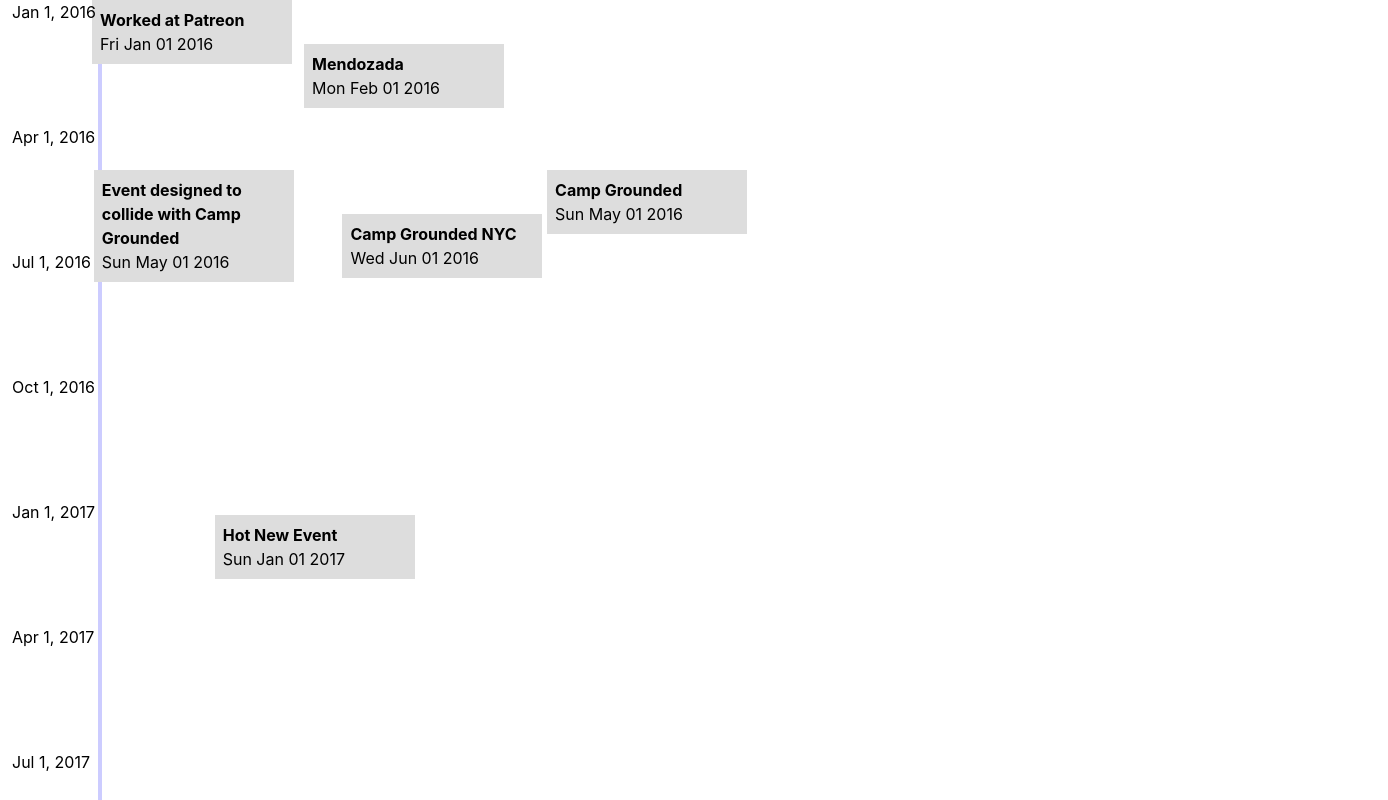
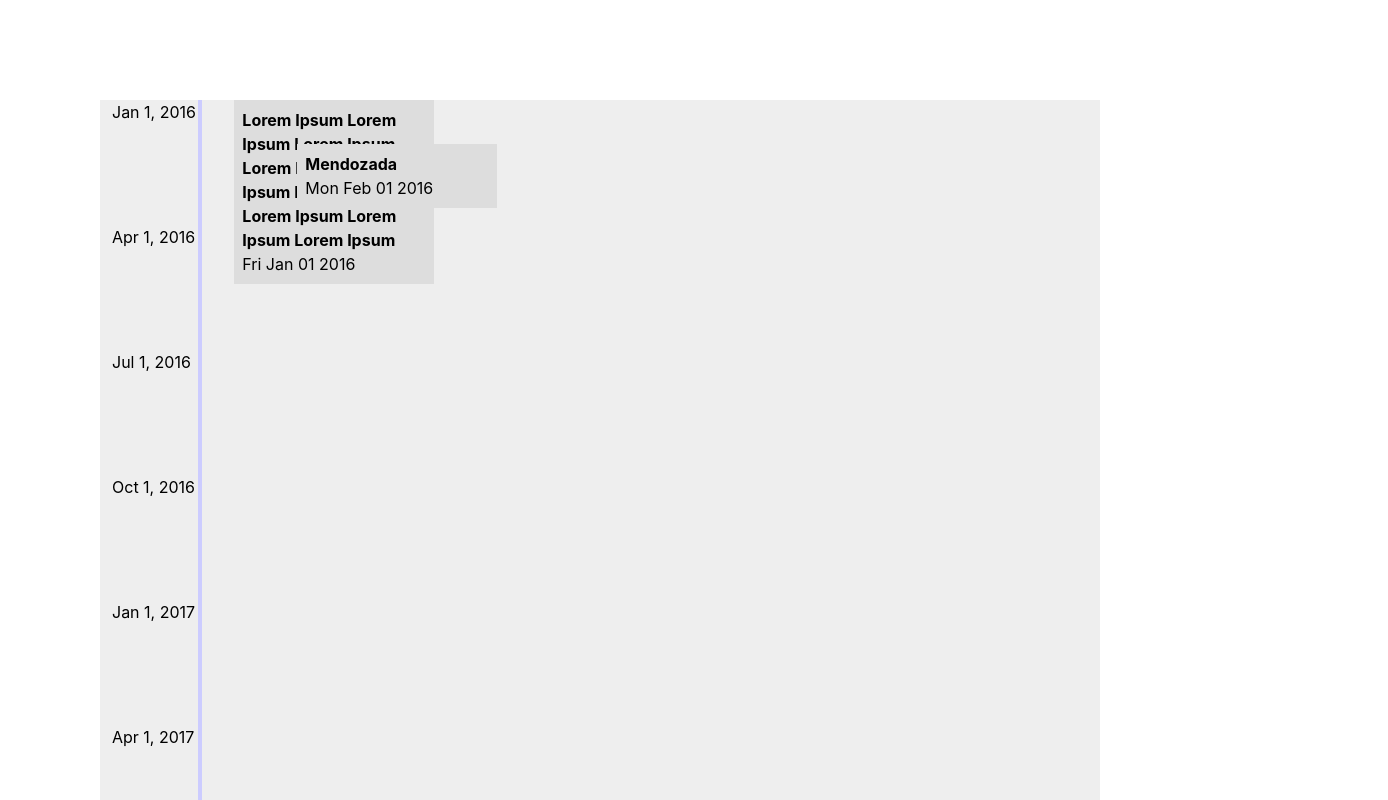
Before and after one commit to adambossy/timeline, a React (Create React App) app: page / in a window 1280 px wide. Shown: the top 800 px of the page, 1388 px wide, since content can reach past the window. Built offline with nearby package versions, Linux system fonts and the light colour scheme.

Commit message:
Mid way through refactor - committing before even more refactoring needed to get vectors right

```diff
--- a/src/App.css
+++ b/src/App.css
@@ -37,6 +37,15 @@
   }
 }
 
+.Timeline {
+    position: relative;
+    left: 100px;
+    top: 100px;
+    width: 1000px;
+    height: 1200px;
+    background: #eee;
+}
+
 .Canvas {
     width: 102px;
     height: 1200px;
@@ -65,3 +74,29 @@
     position: relative;
     left: 108px;
 }
+
+.arrow {
+	width: 120px;
+	position: absolute;
+	top: 73px;
+	left: -13px;
+	transform: rotate(292deg);
+	-webkit-transform: rotate(189deg);
+}
+
+.line {
+	margin-top: 14px;
+	width: 90px;
+	background: blue;
+	height: 10px;
+	float: left;
+}
+
+.point {
+	width: 0;
+	height: 0;
+	border-top: 20px solid transparent;
+	border-bottom: 20px solid transparent;
+	border-left: 30px solid blue;
+	float: right;
+}
--- a/src/App.js
+++ b/src/App.js
@@ -1,10 +1,10 @@
-import React, { useEffect, useRef } from 'react'
+import React, { Component, useEffect, useRef } from 'react'
 import './App.css';
 
 const state = {
     events: [
         {
-            name: "Worked at Patreon",
+            name: "Lorem Ipsum Lorem Ipsum Lorem Ipsum Lorem Ipsum Lorem Ipsum Lorem Ipsum Lorem Ipsum Lorem Ipsum Lorem Ipsum ",
             image: "patreon_logo.png",
             date: new Date("2016-01-01"), // TEMP - remove
             startDate: "2016-01-07",
@@ -15,6 +15,7 @@
             image: "mendozada_2016.png",
             date: new Date("2016-02-01"),
         },
+        /*
         {
             name: "Event designed to collide with Camp Grounded",
             image: "foo",
@@ -35,6 +36,7 @@
             image: "camp_grounded.png",
             date: new Date("2017-01-01"),
         }
+        */
     ],
 };
 
@@ -202,10 +204,7 @@
     const startDate = new Date("January 1, 2016");
     const endDate = new Date("December, 2018");
     const interval = 3 // number of months per "tick"
-
     const canvasHeight = 1500;
-    const numTicks = computeTicks(startDate, endDate, interval);
-    const spaceBetweenTicks = canvasHeight / numTicks;
 
     const eventRefs = useRef([]);
     let eventBoxes;
@@ -222,6 +221,7 @@
         }
     })
 
+/*
     useEffect(() => {
         // Prep eventBoxes
         eventBoxes = state.events.map((e, i) => {
@@ -243,7 +243,7 @@
                     top: b.y
                 }
                 this.setState
-                */
+                *//*
                 const style = "left:" + b.x + "px;top:" + b.y + "px" // HACK
                 ref.setAttribute('style', style)
                 return b
@@ -256,6 +256,7 @@
             step()
         }
     })
+*/
 
     // HACK
     const [, updateState] = React.useState();
@@ -263,23 +264,135 @@
 
     return (
         <div className="App">
-            <div className="Events-container">
-                {state.events.map((e, i) => {
+            <TimelineUI
+                events={state.events}
+                startDate={startDate}
+                endDate={endDate}
+                canvasHeight={canvasHeight}
+                interval={interval}
+                />
+        </div>
+    );
+}
+
+
+class SimpleIterativeTimeline {
+
+    // TODO pull into utils
+    dayDiff(dateFrom, dateTo) {
+        const diffTime = Math.abs(dateTo - dateFrom);
+        return Math.ceil(diffTime / (1000 * 60 * 60 * 24));
+    }
+
+    constructor(events, startDate, endDate, canvasHeight) {
+        // TODO possibly factor into own function; don't need to hold onto startDate, endDate and canvasHeight
+        // Could also project these on a plane from 0 to 1 and then have the timelineUI extrapolate them into real coords (!)
+        const totalDays = this.dayDiff(startDate, endDate)
+        this.boxes = events.map((e, i) => {
+            const x = Math.random() * 200 // 200 is a magic number to provide jitter
+
+            const days = this.dayDiff(startDate, e.date)
+            const y = (days / totalDays) * canvasHeight
+
+            return new EventBox(e, x, y, 0, 0)
+        });
+    }
+
+    step() {
+
+    }
+
+}
+
+
+// class TimelineUI extends Component {
+const TimelineUI = ({ events, startDate, endDate, canvasHeight, interval }) => {
+
+    let timeline = null
+    let state = {
+        eventUIs: []
+    }
+
+    const eventRefs = useRef([]);
+
+    useEffect(() => {
+        init()
+        draw()
+    })
+
+    const init = () => {
+        if (!timeline) {
+            timeline = new SimpleIterativeTimeline(events, startDate, endDate, canvasHeight)
+            // TODO Not passing the width and height into the timeline constructor to keep the timeline free from side-effecting UI as much as possible
+            events.map((e, i) => {
+                const ref = eventRefs.current[i]
+                const box = timeline.boxes[i]
+                const width = ref.clientWidth
+                const height = ref.clientHeight
+                box.width = width
+                box.height = height
+            })
+        }
+    }
+
+    const draw = () => {
+        timeline.boxes.map((b, i) => {
+            // Update positions
+            const ref = eventRefs.current[i]
+            // HACK move to props and setState if possible
+            const style = "left:" + b.x + "px;top:" + b.y + "px"
+            ref.setAttribute('style', style)
+
+            // Draw vectors
+/*
+			for (let j = 0; j < events.length; j++) {
+				ref.appendChild(
+					<div className="arrow">
+						<div className="line"></div>
+						<div className="point"></div>
+					</div>
+				)
+			}
+*/
+        });
+    }
+
+    const step = () => {
+        timeline.step()
+        draw()
+    }
+
+    const numTicks = computeTicks(startDate, endDate, interval)
+    const spaceBetweenTicks = canvasHeight / numTicks
+
+	const initUIBoxes = () => {
+		let uiBoxes = []
+		for (let i = 0; i < events.length; i++) {
+			const e = events[i]
+
 			let date
 			if (e.date) {
 				date = e.date.toDateString()
 			}
 
-                    return <div ref={el => eventRefs.current[i] = el}
-                                key={i}
-                                className="Canvas-event"
-                                onClick={forceUpdate}>
+			uiBoxes.push(
+				<div key={i}
+						ref={el => eventRefs.current[i] = el}
+						className="Canvas-event">
 					<div className="Canvas-event-name">{e.name}</div>
 					<div className="Canvas-event-date">{date}</div>
 				</div>
-                })}
+			)
+		}
+		return uiBoxes
+	}
+
+    return (
+        <div className="Timeline" key="timeline">
+            <div className="Events-container" key="events-container">
+                {initUIBoxes()}
             </div>
-            <div className="Canvas">
+            <div className="Canvas" key="canvas">
                 {
                     Array.from(Array(numTicks), (e, i) => {
                         const style = {top: i * spaceBetweenTicks + "px"};
@@ -294,7 +407,7 @@
                 }
             </div>
         </div>
-    );
+    )
 }
 
 export default App;
```
Lines whose indentation alone changed are shown as unchanged.
